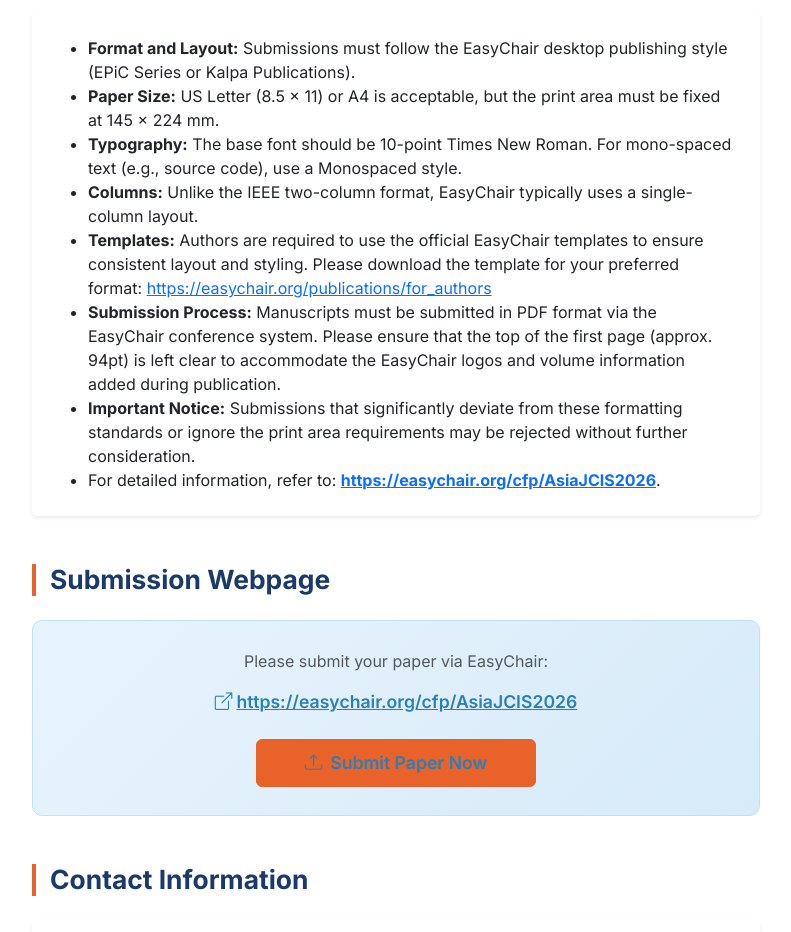
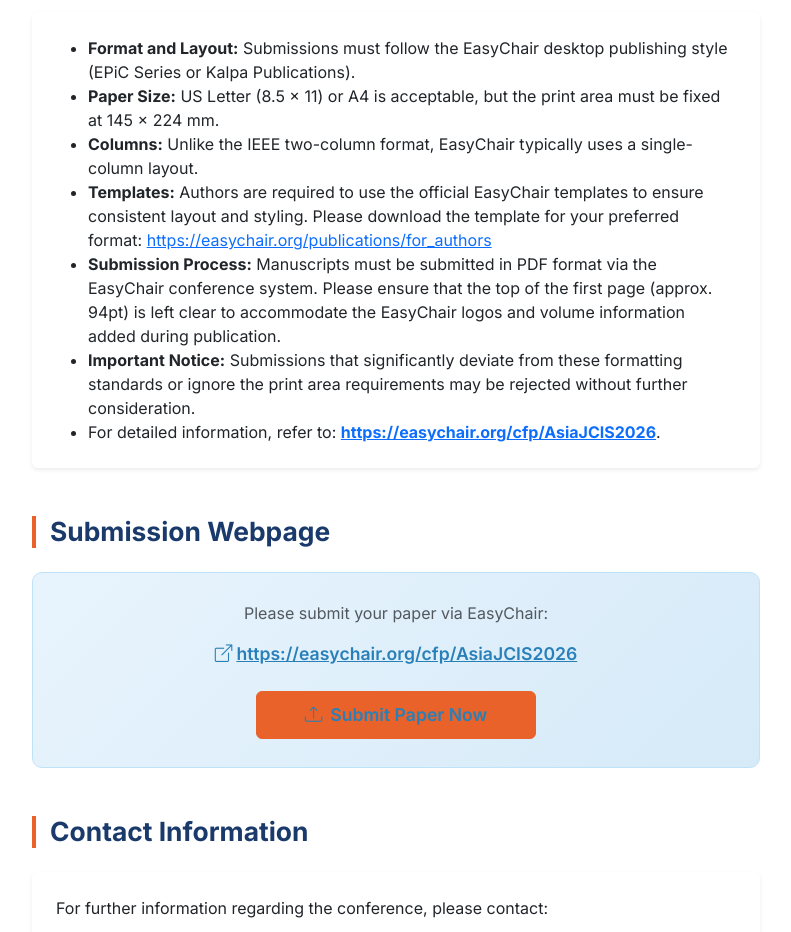
Before and after one commit to Asia-JCIS/2026-Conference, a plain HTML site: page callforpapers.html in a window 1280 px wide. Shown: the part 1860-2792 px from the top of the page, without its empty margins (50-841 px from the left). Drawn offline with nearby package versions, Linux system fonts and the light colour scheme.

Commit message:
remove desc

```diff
--- a/callforpapers.html
+++ b/callforpapers.html
@@ -122,7 +122,6 @@
                  <ul class="mb-0">
                       <li><strong>Format and Layout:</strong> Submissions must follow the EasyChair desktop publishing style (EPiC Series or Kalpa Publications).</li>
                       <li><strong>Paper Size:</strong> US Letter (8.5 x 11) or A4 is acceptable, but the print area must be fixed at 145 x 224 mm.</li>
-                      <li><strong>Typography:</strong> The base font should be 10-point Times New Roman. For mono-spaced text (e.g., source code), use a Monospaced style.</li>
                       <li><strong>Columns:</strong> Unlike the IEEE two-column format, EasyChair typically uses a single-column layout.</li>
                       <li><strong>Templates:</strong> Authors are required to use the official EasyChair templates to ensure consistent layout and styling. Please download the template for your preferred format: <a href="https://easychair.org/publications/for_authors">https://easychair.org/publications/for_authors </a></li>
                       <li><strong>Submission Process:</strong> Manuscripts must be submitted in PDF format via the EasyChair conference system. Please ensure that the top of the first page (approx. 94pt) is left clear to accommodate the EasyChair logos and volume information added during publication.</li>
```
Also changed, not shown: submission.html (+0 -1 lines).
